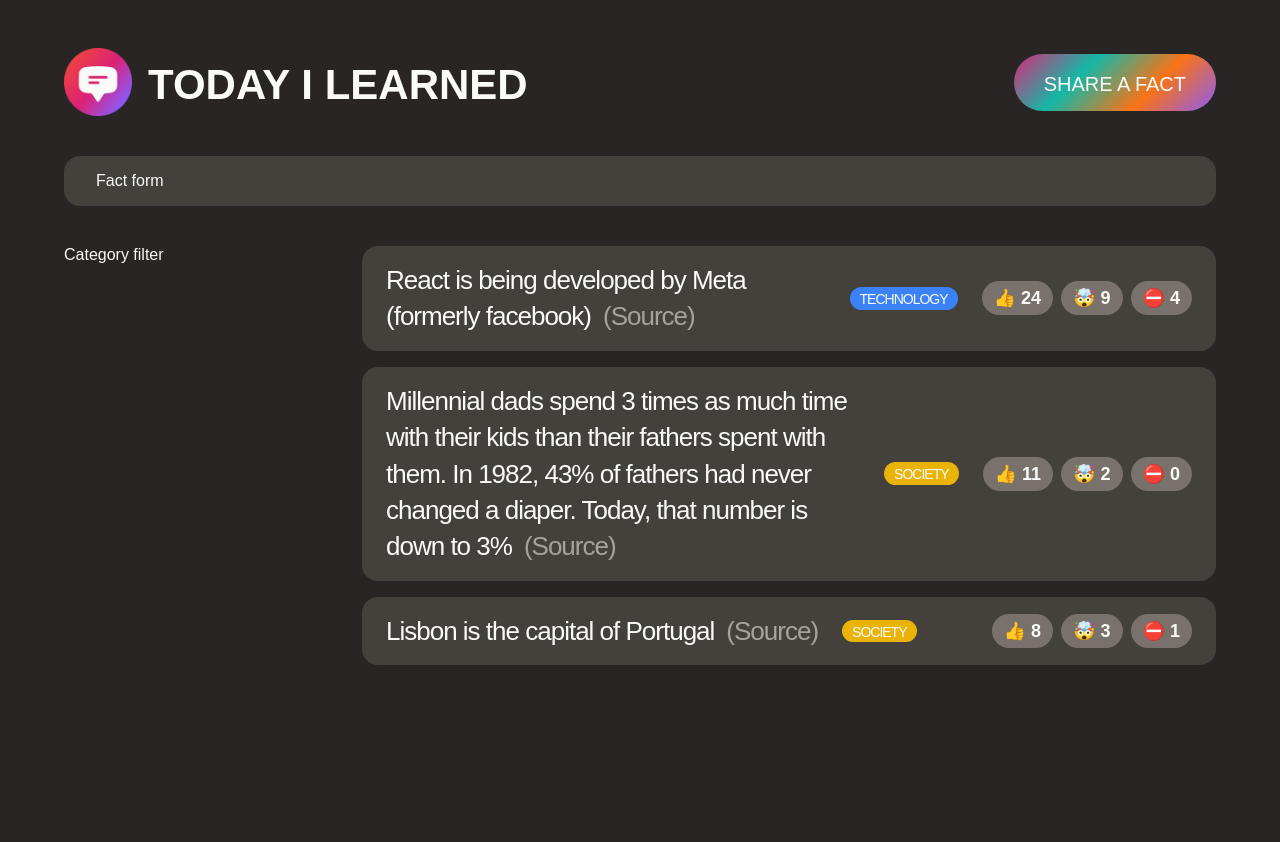
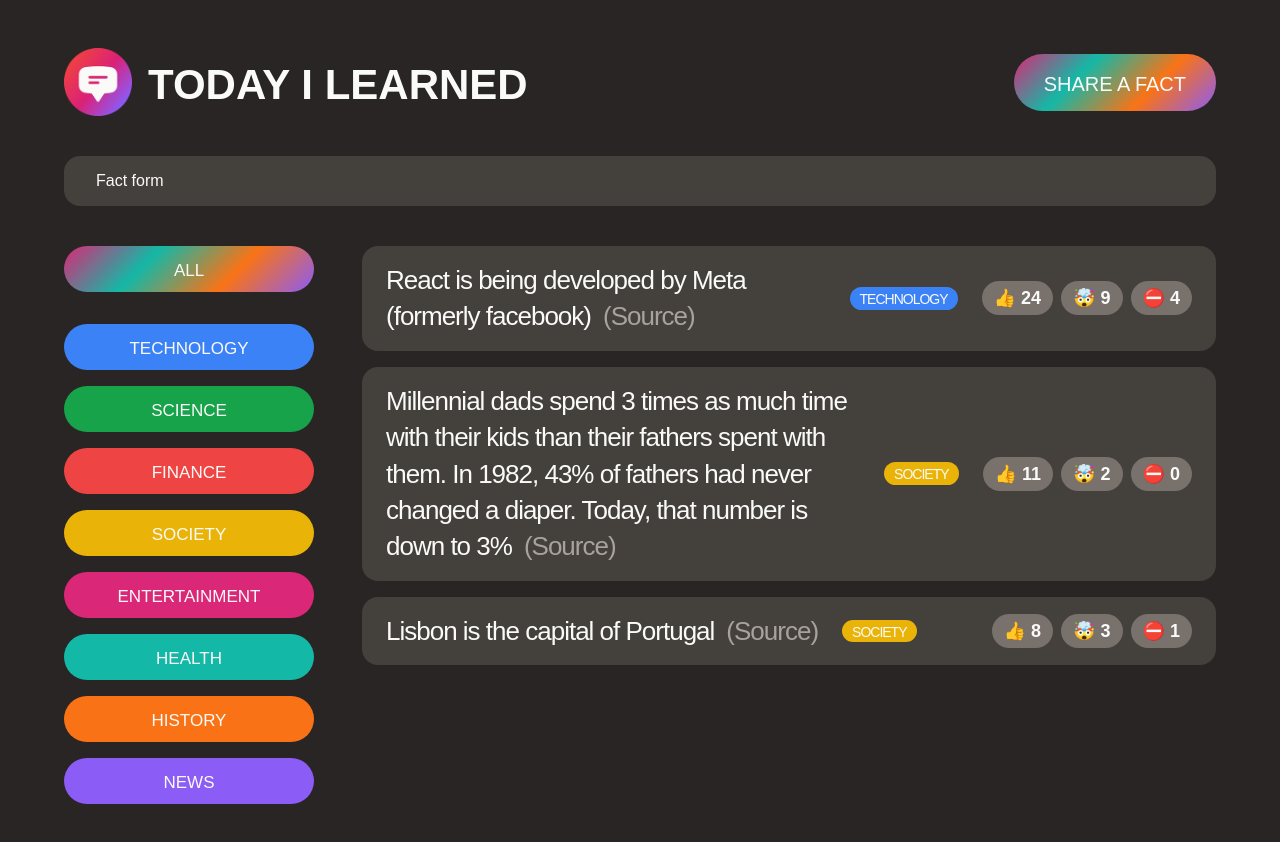
Before and after one commit to JJ-Udemy-Old/Udemy, a React (Create React App) app: page / in a window 1280 px wide. Shown: the top 842 px of the page. Before the commit the page ends 800 px from the top, so only its background shows below. Built offline with nearby package versions, Linux system fonts and the light colour scheme; a web font is replaced by a local one.

Commit message:
2022.12.29 Lesson 56

```diff
--- a/src/App.js
+++ b/src/App.js
@@ -1,15 +1,5 @@
 import "./style.css";
 
-const CATEGORIES = [
-  { name: "technology", color: "#3b82f6" },
-  { name: "science", color: "#16a34a" },
-  { name: "finance", color: "#ef4444" },
-  { name: "society", color: "#eab308" },
-  { name: "entertainment", color: "#db2777" },
-  { name: "health", color: "#14b8a6" },
-  { name: "history", color: "#f97316" },
-  { name: "news", color: "#8b5cf6" },
-];
 
 const initialFacts = [
   {
@@ -46,6 +36,7 @@
 ];
 
 function App() {
+
   const appTitle = "Today I Learned";
   return (
   <>
@@ -72,16 +63,60 @@
   return <form className="fact-form">Fact form</form>
 }
 
+const CATEGORIES = [
+  { name: "technology", color: "#3b82f6" },
+  { name: "science", color: "#16a34a" },
+  { name: "finance", color: "#ef4444" },
+  { name: "society", color: "#eab308" },
+  { name: "entertainment", color: "#db2777" },
+  { name: "health", color: "#14b8a6" },
+  { name: "history", color: "#f97316" },
+  { name: "news", color: "#8b5cf6" },
+];
+
+/**
+ *
+ * @returns
+ */
 function CategoryFilter() {
-  return <aside>Category filter</aside>
+  return <aside>
+  <ul>
+  <li className="category">
+  <button className="btn btn-all-categories">All
+  </button>
+  </li>
+
+  {CATEGORIES.map((cat) => (
+    <li key={cat.name} className="category">
+     <button className="btn btn-category " style={{backgroundColor: cat.color}}>
+     {cat.name}
+     </button>
+     </li>
+     ))}
+
+  </ul></aside>
 }
 
 function FactList() {
 // TEMPORARY
   const facts = initialFacts;
 
-  return <section><ul className="facts-list">{
-    facts.map((fact)=><li key={fact.id} className="fact">
+  return (
+  <section>
+  <ul className="facts-list">
+   {facts.map((fact)=> (
+      <Fact key={fact.id} fact={fact} />
+      ))}
+  </ul>
+  </section>
+  );
+}
+
+
+
+function Fact({ fact }) {
+  return (
+  <li className="fact">
   <p>
       {fact.text}
       <a className="source" href={fact.source} target="_blank">(Source)</a>
@@ -93,8 +128,7 @@
       <button>⛔️ {fact.votesFalse}</button>
   </div>
 </li>
-    )}
-  </ul></section>
+);
 }
 
 export default App;
--- a/src/style.css
+++ b/src/style.css
@@ -16,7 +16,7 @@
 }
 
 /* MAIN LAYOUT */
-.container {
+#root {
     max-width: 1500px;
     margin: 0 auto;
 }
```
Lines whose indentation alone changed are shown as unchanged.
